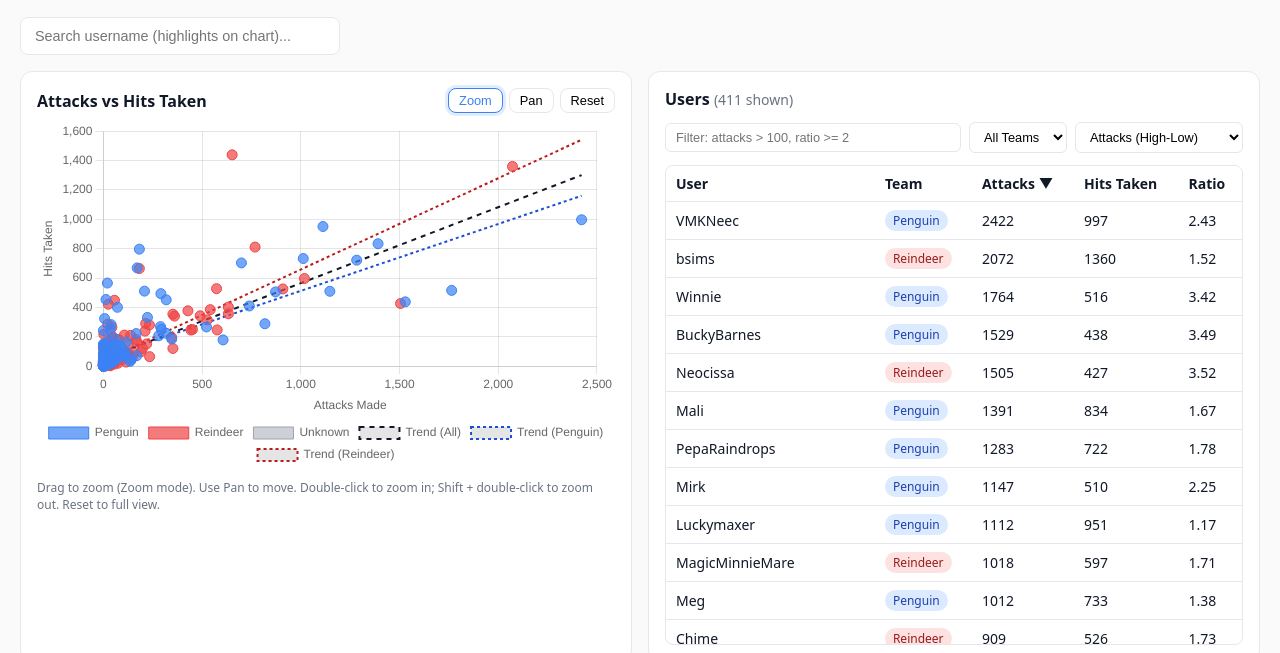
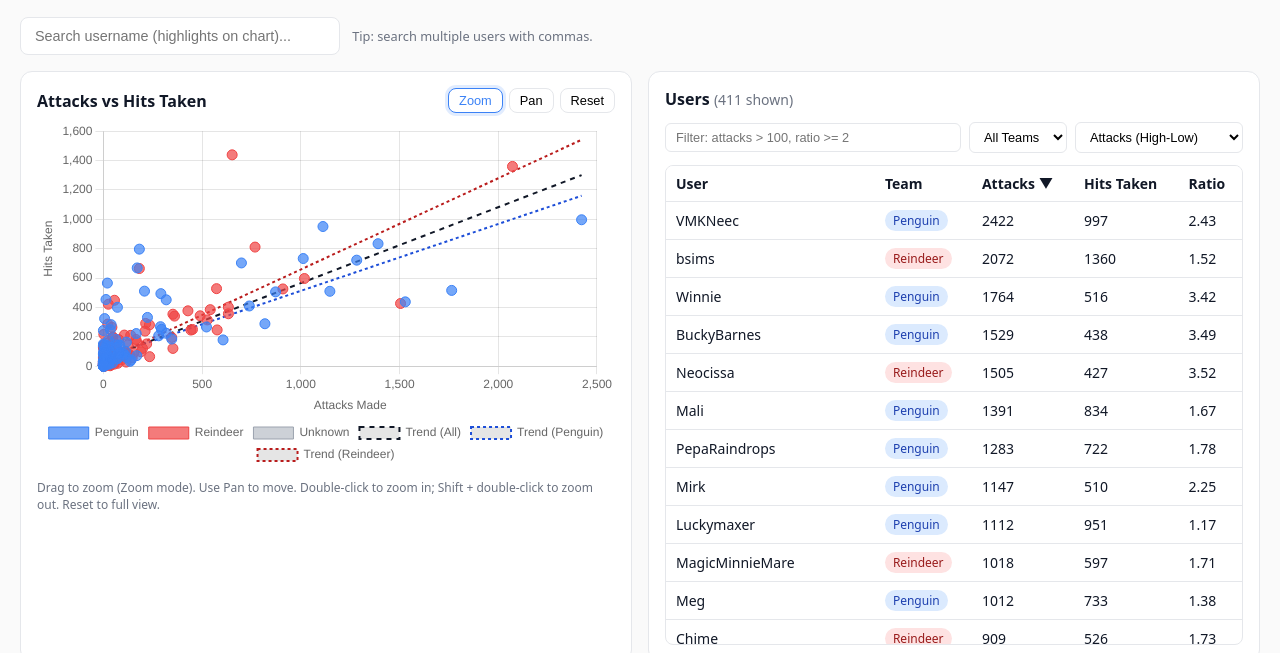
Before and after one commit to bsims-codes/myvmk-snowball-dashboard, a website: page docs/index.html in a window 1280 px wide. Shown: the part 178-831 px from the top of the page. Drawn offline with nearby package versions, Linux system fonts and the light colour scheme; some packages are replaced by stand-ins of ours; a script that the page names is missing.

Commit message:
tool tip and favicon

```diff
--- a/docs/index.html
+++ b/docs/index.html
@@ -4,6 +4,7 @@
     <meta charset="utf-8" />
     <meta name="viewport" content="width=device-width,initial-scale=1" />
     <title>MyVMK Snowball Dashboard</title>
+    <link rel="icon" href="../gold-logo.png" />
     <script src="https://cdn.jsdelivr.net/npm/chart.js"></script>
     <script src="https://cdn.jsdelivr.net/npm/hammerjs@2.0.8"></script>
     <script src="https://cdn.jsdelivr.net/npm/chartjs-plugin-zoom@2.0.1"></script>
@@ -302,6 +303,7 @@
 
     <div class="search-bar">
       <input id="userSearch" placeholder="Search username (highlights on chart)..." />
+      <span style="margin-left:8px;font-size:0.8rem;color:var(--text-muted);">Tip: search multiple users with commas.</span>
     </div>
 
     <div class="stats-panel" id="statsPanel">
```
Also changed, not shown: gold-logo.png (added).
